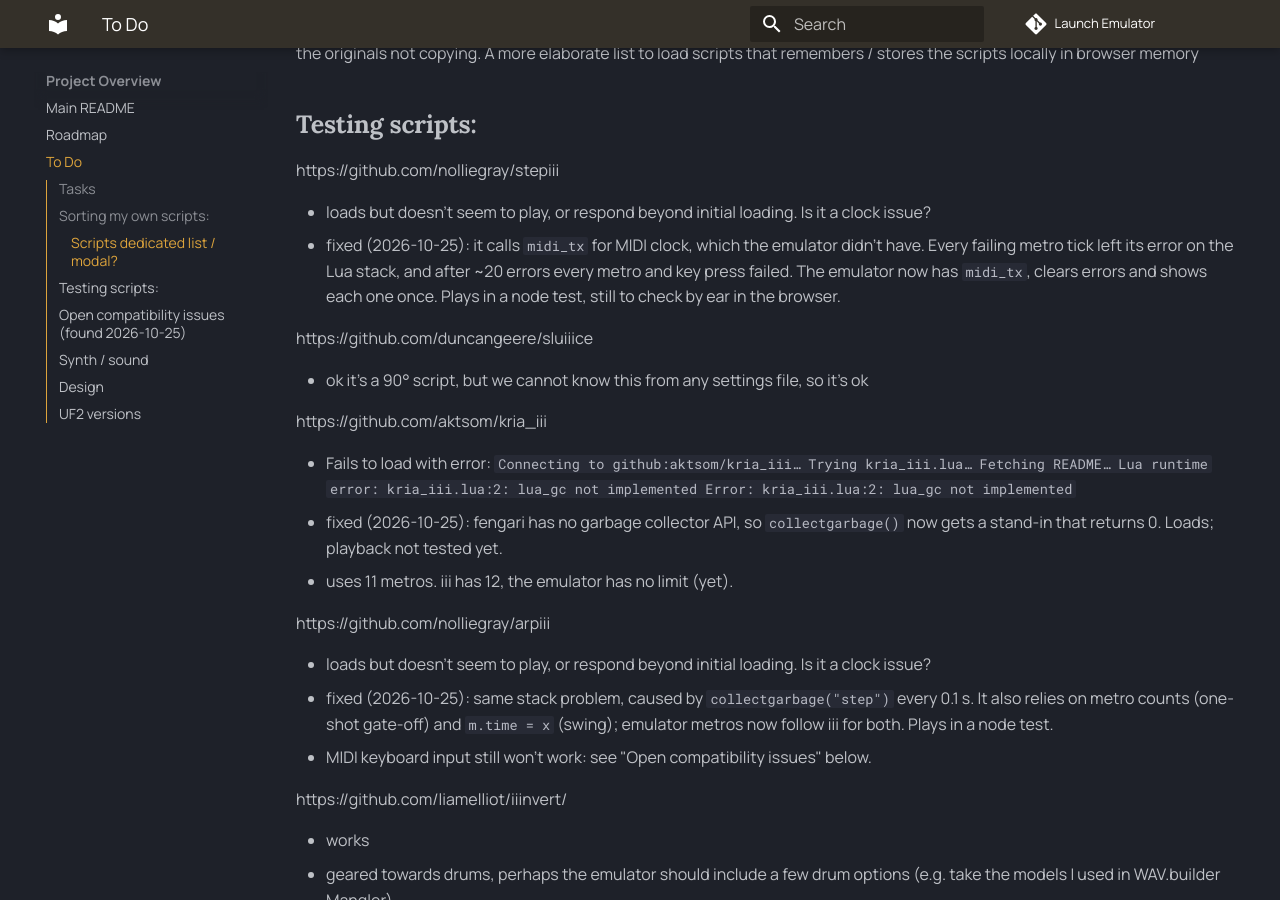
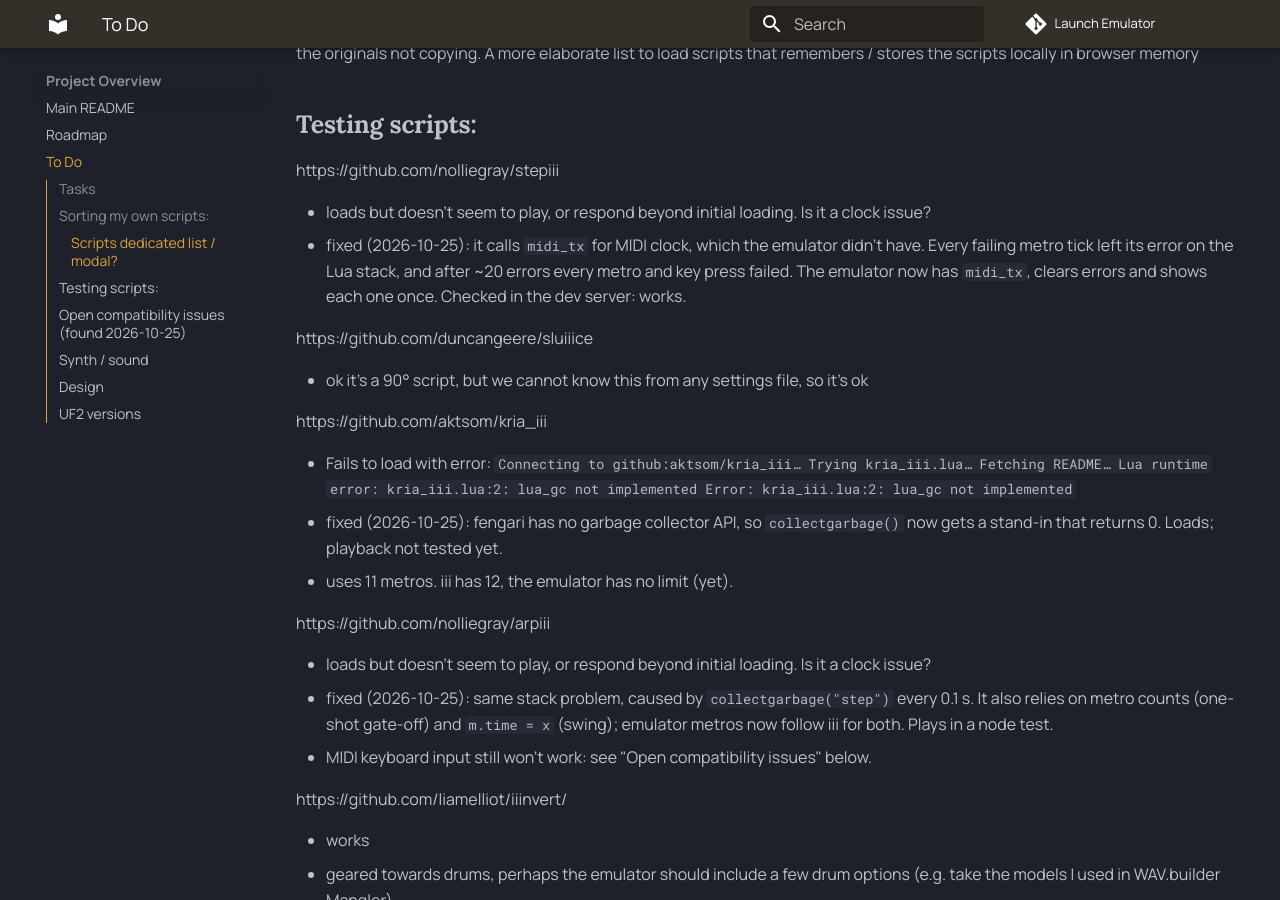
Before and after one commit to jonwaterschoot/diii-neotrellis-emulator, an MkDocs documentation site: the page built from docs/todo.md, in a window 1280 px wide and 900 px high, scrolled down 1030 px. Built offline with MkDocs 1.6.1 and Material for MkDocs 9.7.7, drawn with Linux system fonts in a browser that asks for light colours.

Commit message:
docs: stepiii confirmed working in the dev server
Co-Authored-By: Claude Opus 5.5 <noreply@anthropic.com>

```diff
--- a/docs/todo.md
+++ b/docs/todo.md
@@ -28,7 +28,7 @@ A more elaborate list to load scripts that remembers / stores the scripts locall
 https://github.com/nolliegray/stepiii
 
   - loads but doesn't seem to play, or respond beyond initial loading. Is it a clock issue?
-  - fixed (2026-10-25): it calls `midi_tx` for MIDI clock, which the emulator didn't have. Every failing metro tick left its error on the Lua stack, and after ~20 errors every metro and key press failed. The emulator now has `midi_tx`, clears errors and shows each one once. Plays in a node test, still to check by ear in the browser.
+  - fixed (2026-10-25): it calls `midi_tx` for MIDI clock, which the emulator didn't have. Every failing metro tick left its error on the Lua stack, and after ~20 errors every metro and key press failed. The emulator now has `midi_tx`, clears errors and shows each one once. Checked in the dev server: works.
 
 https://github.com/duncangeere/sluiiice
 
```
